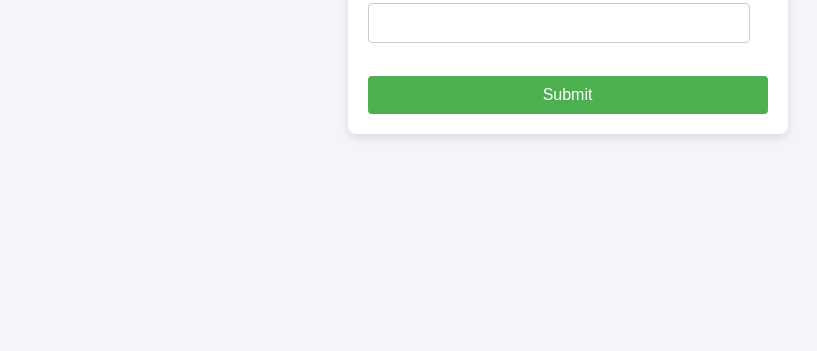
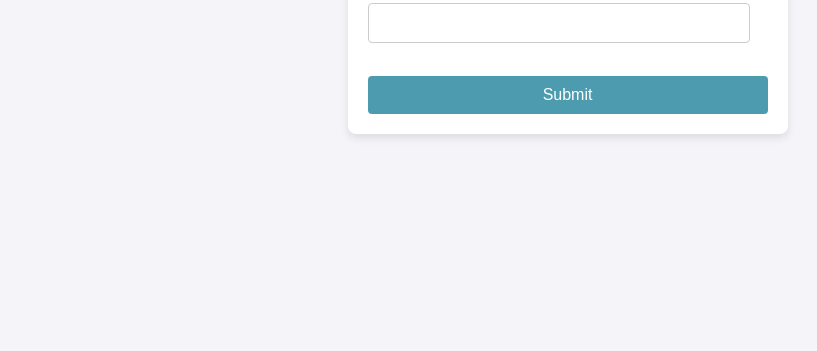
Before and after one commit to geetanshgarg32/Age-Status-Automations, a website: page index.html in a window 1280 px wide. Shown: the part 449-800 px from the top of the page, without its empty margins (238-1055 px from the left). Drawn offline with Linux system fonts and the light colour scheme.

Commit message:
Update index.html

```diff
--- a/index.html
+++ b/index.html
@@ -48,7 +48,7 @@
         button {
             width: 100%;
             padding: 10px;
-            background-color: #4CAF50;
+            background-color: #4c9baf;
             color: white;
             font-size: 16px;
             border: none;
```
